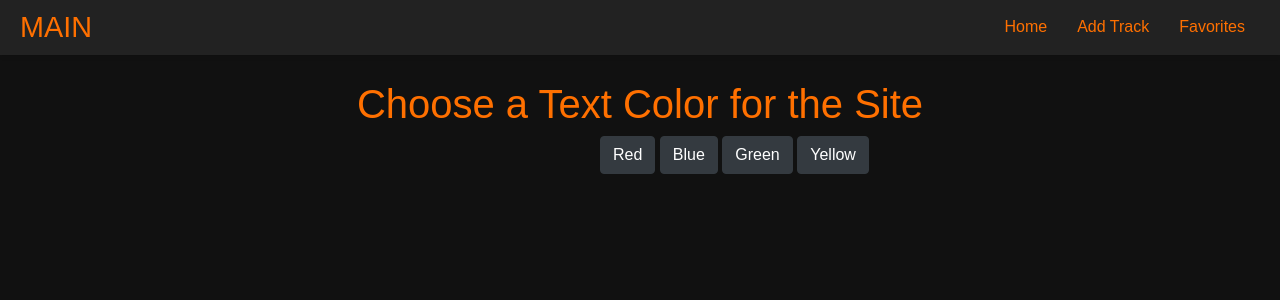
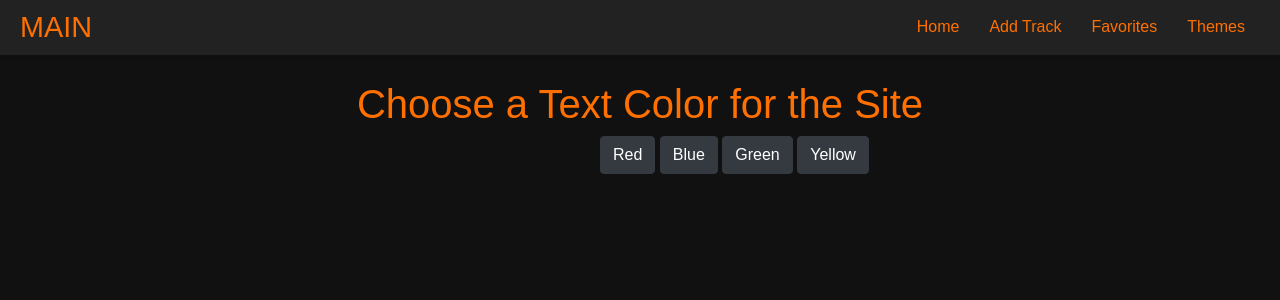
Before and after one commit to Raddi1/soundmaster, a Flask app: page /themes in a window 1280 px wide. Shown: the top 300 px of the page. Run offline with Flask 3, Linux system fonts and the light colour scheme; some libraries are stand-ins or nearby versions.

Commit message:
Update navbar.html

```diff
--- a/templates/navbar.html
+++ b/templates/navbar.html
@@ -7,5 +7,6 @@
         <a href="/">Home</a>
         <a href="/upload">Add Track</a>
         <a href="/favorites">Favorites</a>
+        <a href="/themes">Themes</a>
     </nav>
 </header>
```
